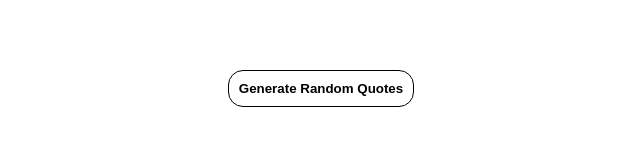
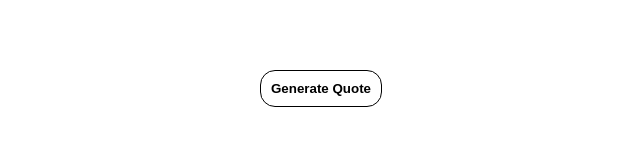
Before and after one commit to gauravmazumdar21/Random-Quote-Generator, a plain HTML site: page index.html in a window 1280 px wide. Shown: the part 234-380 px from the top of the page, without its empty margins (319-959 px from the left). Drawn offline with Linux system fonts and the light colour scheme.

Commit message:
Update index.html
Correctly name the button

```diff
--- a/index.html
+++ b/index.html
@@ -10,7 +10,7 @@
     <div class="container">
         <h2 id="quotesArea"> Quotes</h2>
         <p id="authorName"> Author name</p>
-        <button id="buttonArea" onclick="handleClick()">Generate Random Quotes</button>
+        <button id="buttonArea" onclick="handleClick()">Generate Quote</button>
 
         <!-- Need to add the images of the Freedom Fighters
         <img src="" alt="" > -->
```
